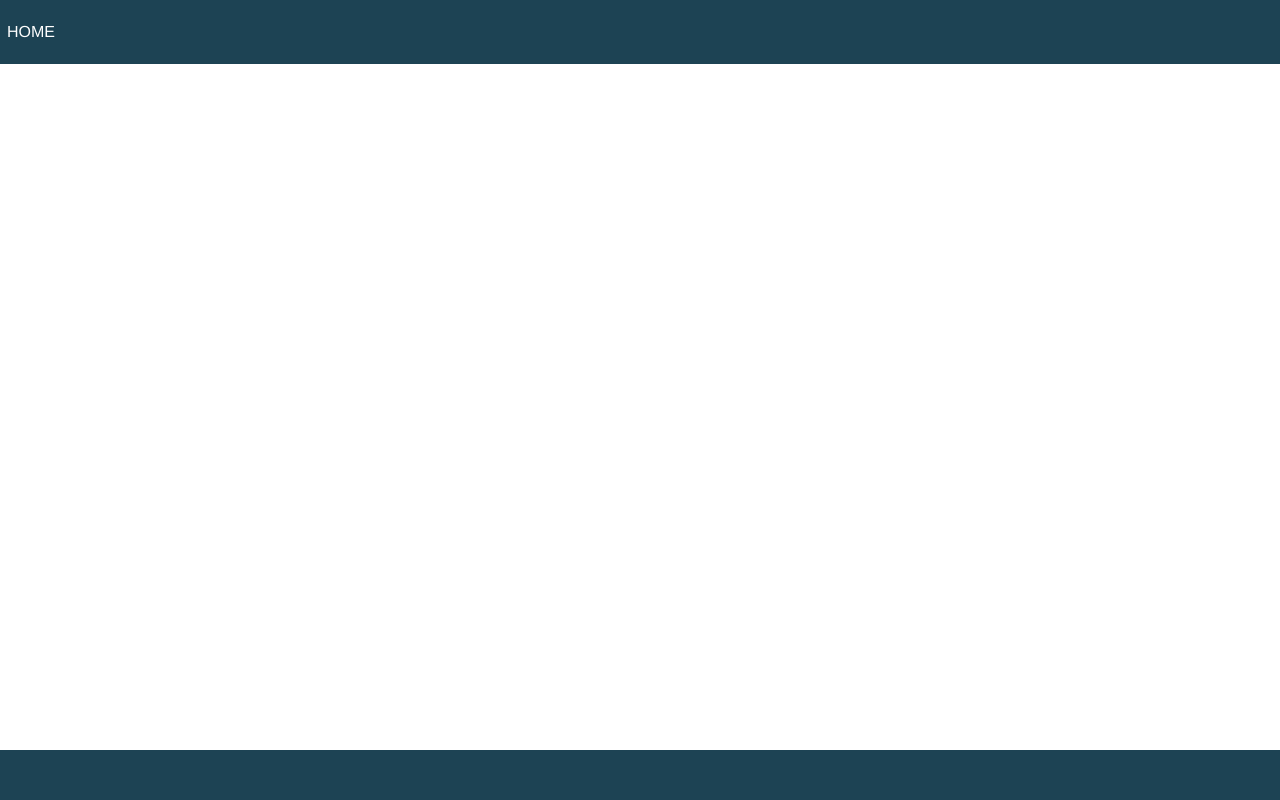
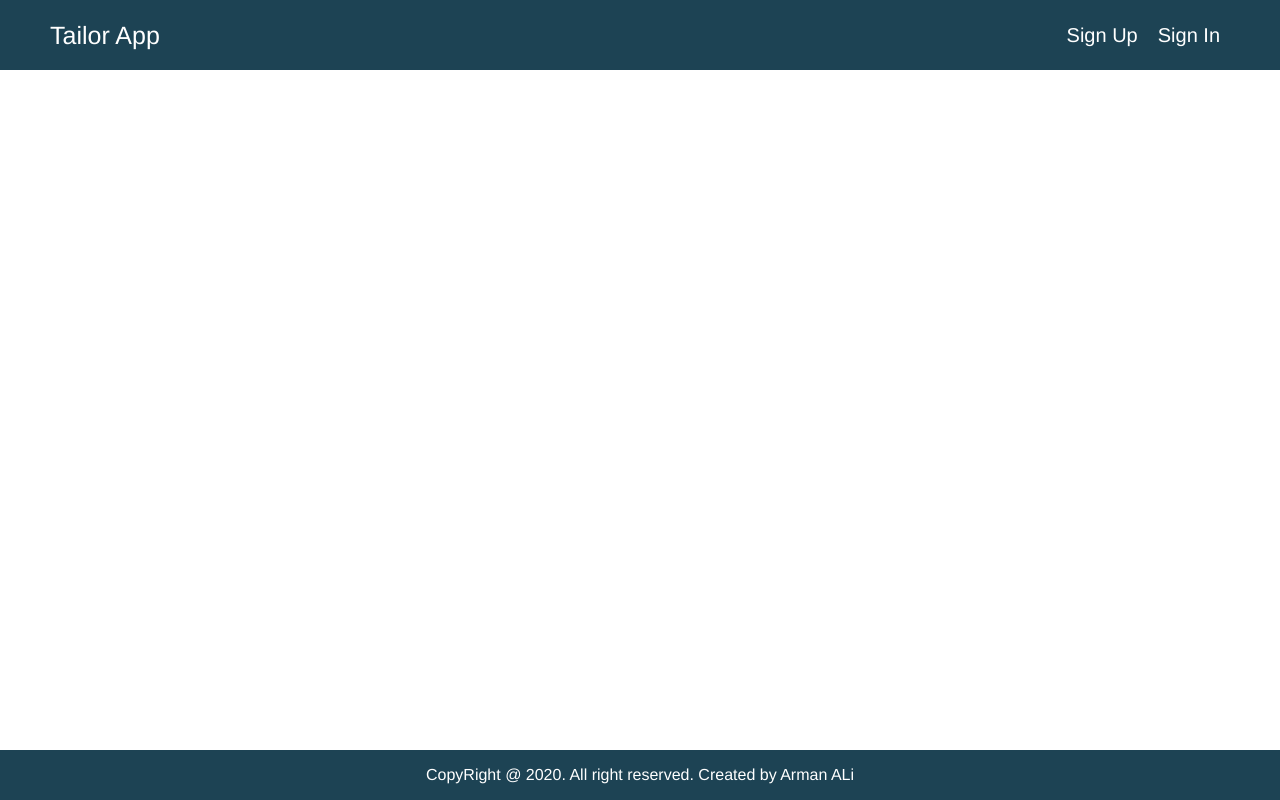
Before and after one commit to Arman-Arzoo/TailorApp-FYP, a React (Create React App) app in the folder tailor-frontend/: page / in a window 1280 px wide. Built offline with nearby package versions, Linux system fonts and the light colour scheme.

Commit message:
Update app.css and Header.js
All Environment are setup now ready to implement component content in main area.

```diff
--- a/tailor-frontend/src/App.css
+++ b/tailor-frontend/src/App.css
@@ -1,3 +1,5 @@
+/*@body Main body style start */
+
 html{
   font-size: 62.5%;
   box-sizing: border-box;
@@ -13,6 +15,10 @@ body{
   height: 100%;
 }
 
+/* Main body style End */
+
+
+/* @MainContainer  Main Container Grid Start */
 .grid-container{
   display: grid;
   grid-template-areas:
@@ -22,8 +28,10 @@ body{
   grid-template-columns: 1fr;
   grid-template-rows: 5rem 1fr 5rem;
   height: 100%;
+}
+/* Main Container Grid End */
 
-}
+/*@header Header style Start */
 .header{
   grid-area: header;
   background-color: #1d4354;
@@ -31,16 +39,55 @@ body{
   display: flex;
   justify-content: space-between;
   align-items: center;
-  padding: 0.7rem;
-  height: 100%;
+  height: 7rem;
+  padding-left: 5rem;
 
 }
+
+/* @header-logo */
+.header .header-logo a{
+  color: white;
+  font-size: 2.5rem;
+  text-decoration: none;
+}
+
+/* @header-menu */
+.header .header-menu {
+
+  padding-right: 5rem;
+}
+
+.header .header-menu a {
+
+  color: white;
+  font-size: 2rem;
+  text-decoration: none;
+  padding: 1rem;
+}
+
+/* hover on logo and menu */
+.header .header-logo a:hover{
+  color: green;
+
+}
+
+.header .header-menu a:hover{
+  color: green;
+}
+
+/* Header style Start */
+
+/*@main Main Content Sytle Start */
 .main{
   grid-area: main;
   padding: 30px;
+}
+/*@main-content Component Start */
 
-}
+/* Main Content Sytle Start */
 
+
+/*@footer Footer style Start */
 .footer{
   grid-area: footer;
   background-color: #1d4354;
@@ -49,3 +96,4 @@ body{
   justify-content: center;
   align-items: center;
 }
+/* Footer style Start */
--- a/tailor-frontend/src/App.js
+++ b/tailor-frontend/src/App.js
@@ -1,17 +1,21 @@
 import './App.css';
+import { BrowserRouter} from "react-router-dom";
 import {Header} from './components/Header';
 import {Footer} from './components/Footer'
 
 function App() {
   return (
+    <BrowserRouter>
     <div className="grid-container" >
+
       <Header/>
       <main className="main">
 
       </main>
-      <Footer/>
+      <Footer name="Arman ALi"/>
 
     </div>
+    </BrowserRouter>
   );
 }
 
--- a/tailor-frontend/src/components/Footer.js
+++ b/tailor-frontend/src/components/Footer.js
@@ -1,9 +1,9 @@
 import React from 'react'
 
-export const Footer = () => {
+export const Footer = ({name}) => {
     return (
         <div className="footer">
-
+             CopyRight @ 2020. All right reserved. Created by {name}
         </div>
     )
 }
--- a/tailor-frontend/src/components/Header.js
+++ b/tailor-frontend/src/components/Header.js
@@ -1,10 +1,21 @@
 import React from 'react'
+import { Link } from 'react-router-dom'
 
 export const Header = () => {
     return (
         <div>
             <div className="header">
-               HOME
+
+             <div className="header-logo">
+             <Link to="/">Tailor App</Link>
+             </div>
+             <div className="header-menu">
+             <Link to="/signup">Sign Up</Link>
+             <Link to="/singIn">Sign In</Link>
+             </div>
+
+
+
             </div>
         </div>
     )
```
